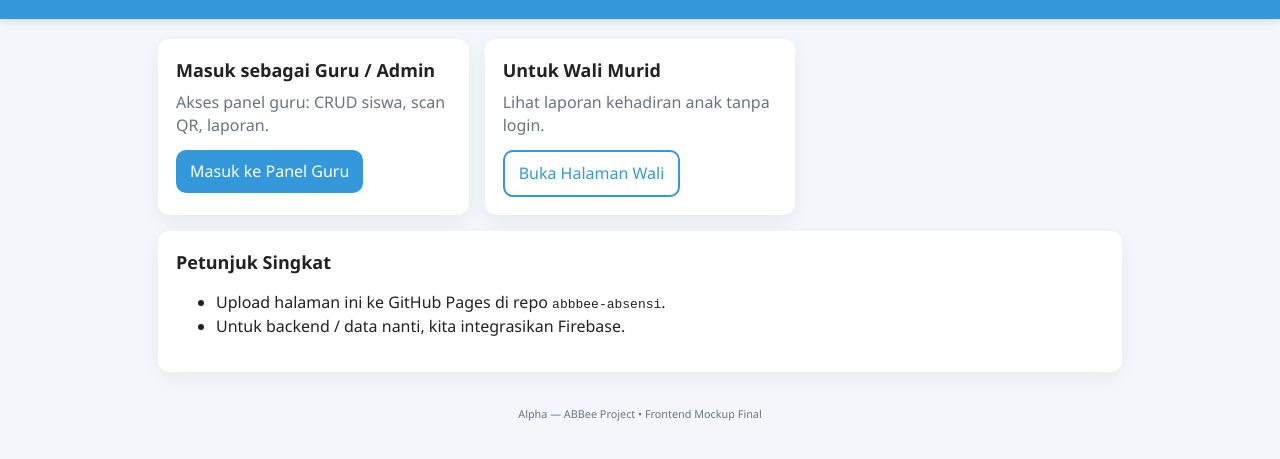
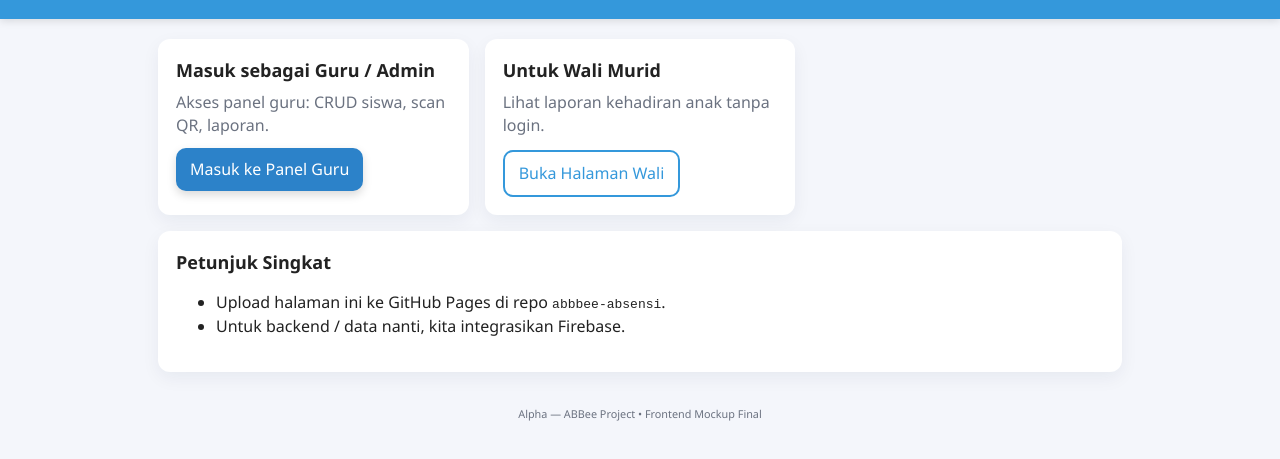
Before and after one commit to smrtlve/abbbee-absensi, a plain HTML site: page index.html in a window 1280 px wide. In both pictures the pointer is over the link "Masuk ke Panel Guru". Shown: the part 119-578 px from the top of the page. Drawn offline with Linux system fonts and the light colour scheme.

Commit message:
Update style.css

```diff
--- a/assets/style.css
+++ b/assets/style.css
@@ -48,3 +48,17 @@ tfoot td{font-weight:700;background:#fff}
   .tools{flex-direction:column}
   .wrap{padding:12px}
 }
+
+.btn, button {
+  transition: all .2s ease;
+  cursor: pointer;
+}
+.btn:hover, button:hover {
+  background: #2c82c9; /* lebih gelap */
+  transform: translateY(-2px);
+  box-shadow: 0 4px 10px rgba(0,0,0,0.15);
+}
+.btn.outline:hover {
+  background: var(--primary);
+  color:#fff;
+}
```
